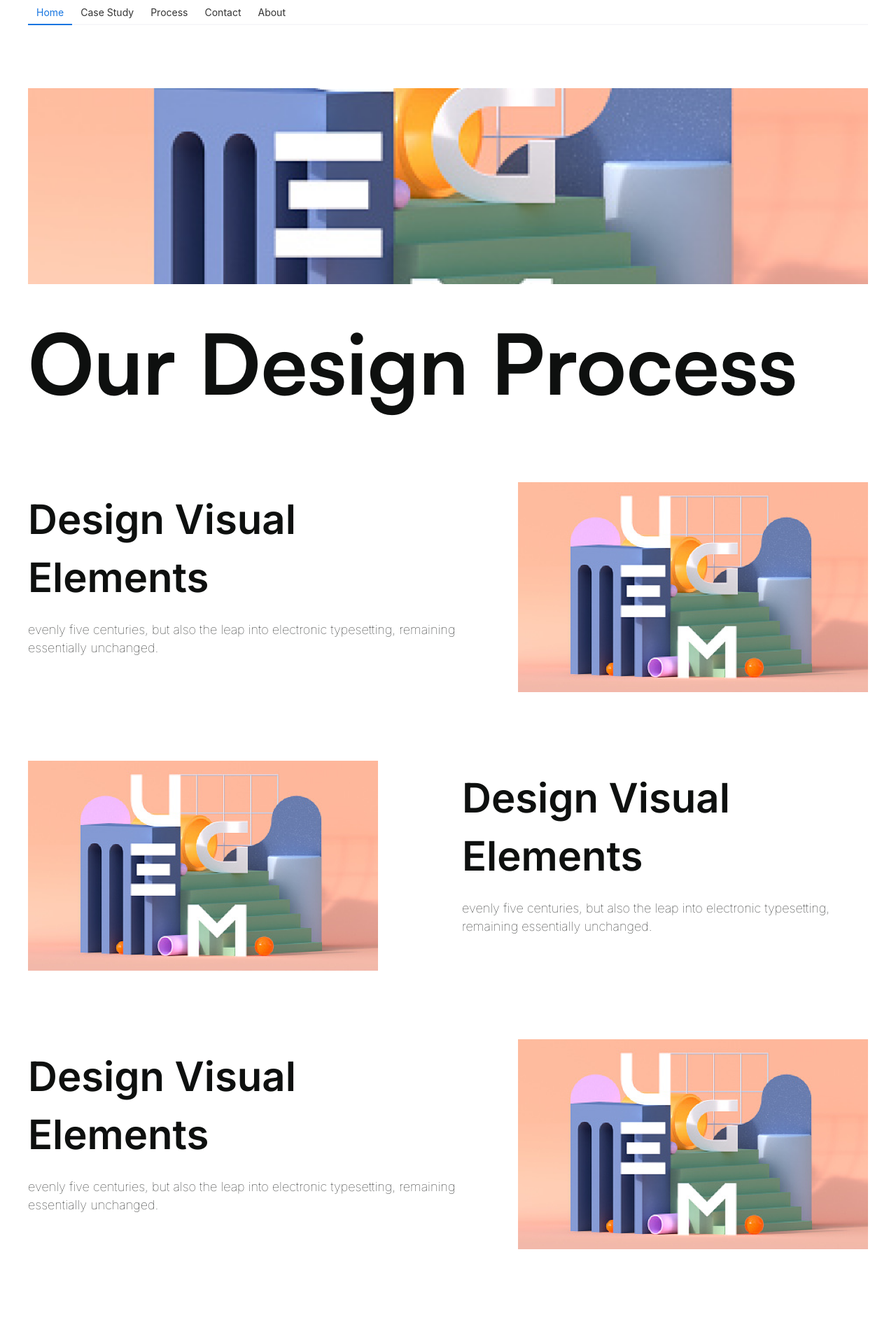
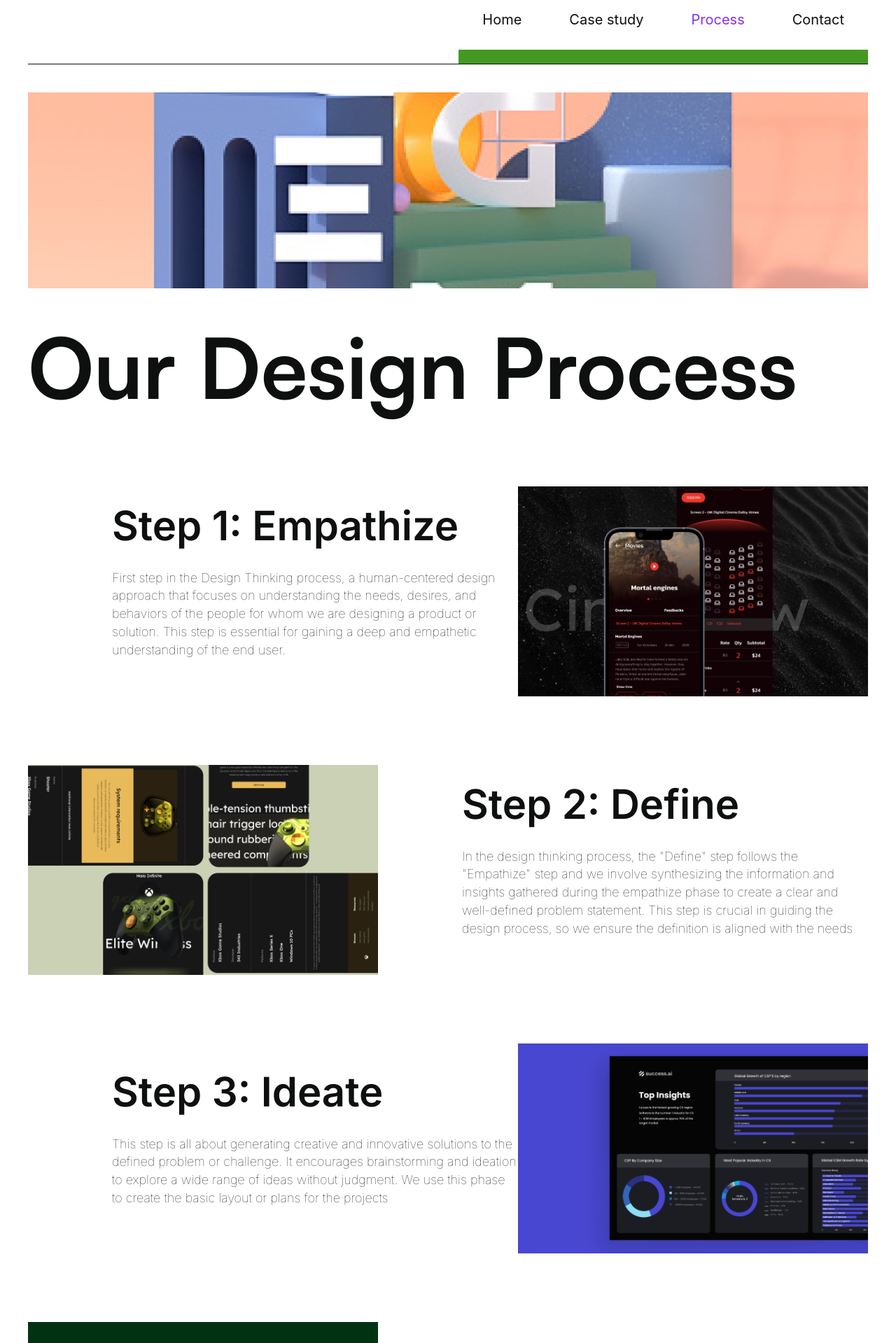
Before and after one commit to 70Ni/orizoncruz, a React (Create React App) app: page /process in a window 1280 px wide. Shown: the top 1919 px of the page at 70% size. Built offline with nearby package versions, Linux system fonts and the light colour scheme.

Commit message:
Navlink and Casecard

```diff
--- a/src/App.js
+++ b/src/App.js
@@ -21,14 +21,16 @@ import Mission from "./Section/Mission/Mission";
 import Cinecio from "./Pages/Cases/Case02/Cinecio";
 import Squre from "./Pages/Cases/Case03/Squre";
 import Success from "./Pages/Cases/Case04/Success";
+import Contact from "./Pages/contact/Contact";
+import Navigations from "./Section/Navigation/Navigations";
 
 
 function App() {
   return (
     <div className="App">
       <div className="MainSec">
-        <Navigation />
         <Router>
+        <Navigations />
           <Routes>
             <Route exact path="/"  element={<Land />} />
             <Route  path="/casestudy"  element={<Casestudy />} />
@@ -38,7 +40,7 @@ function App() {
             <Route  path="/casepro"  element={<CasePro />} />
             <Route  path="/client"  element={<Clients />} />
             <Route  path="/process"  element={<Process />} />
-            <Route  path="/connect"  element={<Mission />} />
+            <Route  path="/contact"  element={<Contact />} />
           </Routes>
         </Router>
         {/* <Navigation /> */}
--- a/src/Pages/Casestudy/CaseCard.jsx
+++ b/src/Pages/Casestudy/CaseCard.jsx
@@ -3,6 +3,7 @@ import "../Casestudy/Casestudy.css";
 import arrow from "../../Images/Svg/Arrowdark.svg";
 import image from "../../Images/Img/Image.png";
 import Img from '../../Images/Img/xbox/Xb01.png'
+import { Link } from "react-router-dom";
 
 function CaseCard({id,header,content,link,image}) {
   return (
@@ -16,8 +17,8 @@ function CaseCard({id,header,content,link,image}) {
           {content}
         </div>
         <div className="linktoCase storyheader">
-          Check the workflow
-          <a href=""></a>
+
+          <a href={link}>Check the workflow</a>
           <img src={arrow} alt="arrow" className="linkarrow" />
         </div>
       </div>
--- a/src/Pages/Casestudy/Casestudy.jsx
+++ b/src/Pages/Casestudy/Casestudy.jsx
@@ -8,7 +8,7 @@ import CaseBanner from "../../Section/CaseStudy/CaseBanner";
 import Processbanner from "../../Section/ProcessBanner/Processbanner";
 import FloatProjects from "../../Section/FloatProjects/FloatProjects";
 import CaseCard from "./CaseCard";
-
+import arr from "../../json/casestudy.js";
 
 function Casestudy() {
   useEffect(() => {
@@ -37,12 +37,56 @@ function Casestudy() {
         <div className="Header">Case Studies</div>
         <img src={arrow} alt="" className="arrcasest" />
       </div>
+      <div className="casesWrapperbelow">
+        {
+          <CaseCard
+            id={arr[0].Id}
+            header={arr[0].Header}
+            content={arr[0].Content}
+            link={arr[0].Link}
+            image={arr[0].Image}
+          />
+        }
+      </div>
       <div className="processsecwrapper">
-        <CaseCard />
-        <CaseCard />
+      {
+          <CaseCard
+            id={arr[1].Id}
+            header={arr[1].Header}
+            content={arr[1].Content}
+            link={arr[1].Link}
+            image={arr[1].Image}
+          />
+        }
+        {
+          <CaseCard
+            id={arr[2].Id}
+            header={arr[2].Header}
+            content={arr[2].Content}
+            link={arr[2].Link}
+            image={arr[2].Image}
+          />
+        }
       </div>
-      <div className="casesWrapperbelow">
-        <CaseCard />
+      <div className="processsecwrapper">
+      {
+          <CaseCard
+            id={arr[3].Id}
+            header={arr[3].Header}
+            content={arr[3].Content}
+            link={arr[3].Link}
+            image={arr[3].Image}
+          />
+        }
+        {
+          <CaseCard
+            id={arr[0].Id}
+            header={arr[0].Header}
+            content={arr[0].Content}
+            link={arr[0].Link}
+            image={arr[0].Image}
+          />
+        }
       </div>
       {/* <Processbanner /> */}
       {/* <FloatProjects /> */}
--- /dev/null
+++ b/src/Pages/Process/ProcesSection.jsx
@@ -0,0 +1,22 @@
+import React from "react";
+import image from "../../Images/Img/Image.png";
+
+
+
+function ProcesSection({header,content,img}) {
+  return (
+    <div className="procSection">
+      <div className="proctext">
+        <div className="Header">{header}</div>
+        <div className="para">
+          {content}
+        </div>
+      </div>
+      <div className="procImage">
+        <img src={img} alt="" className="processImage" />
+      </div>
+    </div>
+  );
+}
+
+export default ProcesSection;
--- a/src/Pages/Process/Process.jsx
+++ b/src/Pages/Process/Process.jsx
@@ -4,7 +4,8 @@ import image from "../../Images/Img/Image.png";
 import CaseBannerL from "../../Section/CaseStudyBanner/CaseBannerL";
 import CaseCard from "../Casestudy/CaseCard";
 import "../Process/process.css";
-
+import ProcesSection from "./ProcesSection";
+import data from '../../json/Process.js'
 
 function Process() {
   useEffect(() => {
@@ -20,42 +21,9 @@ function Process() {
           <img src={image} class="proceshedrImg" alt="case-image" />
         </div>
         <div className="IntroTXT">Our Design Process</div>
-        <div className="procSection">
-          <div className="proctext">
-            <div className="Header">Design Visual Elements</div>
-            <div className="para">
-              evenly five centuries, but also the leap into electronic
-              typesetting, remaining essentially unchanged.
-            </div>
-          </div>
-          <div className="procImage">
-            <img src={image} alt="" className="processImage" />
-          </div>
-        </div>
-        <div className="procSection procSectionEven">
-          <div className="procImage">
-            <img src={image} alt="" className="processImage" />
-          </div>
-          <div className="proctext">
-            <div className="Header">Design Visual Elements</div>
-            <div className="para">
-              evenly five centuries, but also the leap into electronic
-              typesetting, remaining essentially unchanged.
-            </div>
-          </div>
-        </div>
-        <div className="procSection">
-          <div className="proctext">
-            <div className="Header">Design Visual Elements</div>
-            <div className="para">
-              evenly five centuries, but also the leap into electronic
-              typesetting, remaining essentially unchanged.
-            </div>
-          </div>
-          <div className="procImage">
-            <img src={image} alt="" className="processImage" />
-          </div>
-        </div>
+        {
+          data.map((x)=><ProcesSection header={x.Header} content={x.Content} img={x.Image} />)
+        }
       </div>
       {/* <CaseBannerL /> */}
     </div>
--- a/src/Pages/Process/process.css
+++ b/src/Pages/Process/process.css
@@ -8,6 +8,9 @@
   align-items: center;
   justify-content: space-between;
 }
+.procSection:nth-child(even) {
+  flex-direction: row-reverse;
+}
 .proceshedrImg {
   height: 280px;
   border-radius: var(--Border-radius-none);
@@ -15,10 +18,10 @@
   object-fit: cover;
   margin: 40px 0px;
 }
-.proctext:nth-child(even) {
+.proctext:nth-child(odd) {
   margin-left: 120px;
 }
-.proctext:nth-child(odd) {
+.proctext:nth-child(even) {
   margin-right: 80px;
 }
 .processImage {
--- /dev/null
+++ b/src/Pages/contact/Contact.jsx
@@ -0,0 +1,12 @@
+import React from 'react'
+import Mission from '../../Section/Mission/Mission'
+
+function Contact() {
+  return (
+    <div className="contactwrper">
+        <Mission />
+    </div>
+  )
+}
+
+export default Contact
--- /dev/null
+++ b/src/Section/Navigation/NavComponent.css
@@ -0,0 +1,27 @@
+.navwrapper {
+    display: flex;
+    justify-content: flex-end;
+    border-bottom: 1px solid var(--color-text);
+
+}
+.Navtxt {
+  font-size: 20px;
+  color: var(--color-text);
+  padding: 14px 34px;
+}
+.Navborder {
+    padding-top: 14px;
+    border-bottom: 3px solid var(--color-text);
+}
+.active {
+    color:slateblue;
+}
+a:link,a:visited,a:active {
+    text-decoration: none;
+    color: var(--color-text);
+
+
+}
+a:hover {
+    text-decoration: none;
+  }
--- /dev/null
+++ b/src/Section/Navigation/NavComponent.jsx
@@ -0,0 +1,28 @@
+import { color } from "framer-motion";
+import React from "react";
+import { useState } from "react";
+import { NavLink, useHistory } from "react-router-dom";
+import "./NavComponent.css";
+
+function NavComponent({ to }) {
+    const [Active, setActive] = useState('/');
+    console.log(Active);
+  return (
+    <div className="NavComponent">
+      <div className="Navtxt">
+        <NavLink
+          style={({ isActive }) => {
+            return isActive ? { color: "#862df4" } : {};
+          }}
+          to={to.replace(/\s/g, "").toLowerCase()}
+          onClick={() => setActive(to)}
+        >
+          {to.replace("/", "") ? to.replace("/", "") : "Home"}
+        </NavLink>
+      </div>
+      <div className="Navborder" style={Active ? {borderBottom:"20px Solid #492"}:{color:"#875"}}></div>
+    </div>
+  );
+}
+
+export default NavComponent;
--- /dev/null
+++ b/src/Section/Navigation/Navigations.jsx
@@ -0,0 +1,16 @@
+import React from 'react'
+import NavComponent from './NavComponent'
+import "./NavComponent.css";
+
+function Navigations() {
+  return (
+    <div className="navwrapper">
+      <NavComponent to="/"/>
+      <NavComponent to="/Case study"/>
+      <NavComponent to="/Process"/>
+      <NavComponent to="/Contact"/>
+    </div>
+  )
+}
+
+export default Navigations
--- /dev/null
+++ b/src/json/Process.js
@@ -0,0 +1,54 @@
+function importAll(r) {
+  let stored = {};
+  r.keys().map((item) => {
+    stored[item.replace("./", "")] = r(item);
+  });
+  return stored;
+}
+const Imagingz = importAll(
+  require.context("../Images/Img", true, /\.(png|jpe?g|svg)$/)
+);
+let arr = [
+  {
+    Id: "01",
+    Header: "Step 1: Empathize",
+    Content:
+      "First step in the Design Thinking process, a human-centered design approach that focuses on understanding the needs, desires, and behaviors of the people for whom we are designing a product or solution. This step is essential for gaining a deep and empathetic understanding of the end user.",
+    Link: "/Cinecio",
+    Image: Imagingz["Cine/01.png"],
+  },
+  {
+    Id: "02",
+    Header: "Step 2: Define",
+    Content:
+      "In the design thinking process, the \"Define\" step follows the \"Empathize\" step and we involve synthesizing the information and insights gathered during the empathize phase to create a clear and well-defined problem statement. This step is crucial in guiding the design process, so we ensure the definition is aligned with the needs",
+    Link: "/casepro",
+    Image: Imagingz["xbox/Xb02.png"],
+  },
+  {
+    Id: "03",
+    Header: "Step 3: Ideate",
+    Content:
+      "This step is all about generating creative and innovative solutions to the defined problem or challenge. It encourages brainstorming and ideation to explore a wide range of ideas without judgment. We use this phase to create the basic layout or plans for the projects",
+    Link: "/success",
+    Image: Imagingz["Success/03.png"],
+  },
+  {
+    Id: "04",
+    Header: "Step 4: Deliver",
+    Content:
+      "The deliver step of the design process is the turning point when designs begin to feel real because they are shared with others in the form of a project. This is where the importance of design delivery comes into play, because this determines how efficiently we can transform the design vision into a final outcome that solves your needs.",
+    Link: "/space",
+    Image: Imagingz["Space/02.png"],
+  },
+  {
+    Id: "05",
+    Header: "Step 5: Test/Check",
+    Content:
+      "The \"Test\" step in the design process is crucial for evaluating and validating the ideas and prototypes developed during the earlier stages of the design process. This step helps ensure that the solutions created actually meet your needs and are effective.",
+    Link: "/space",
+    Image: Imagingz["Space/02.png"],
+  },
+];
+
+export default arr;
```
